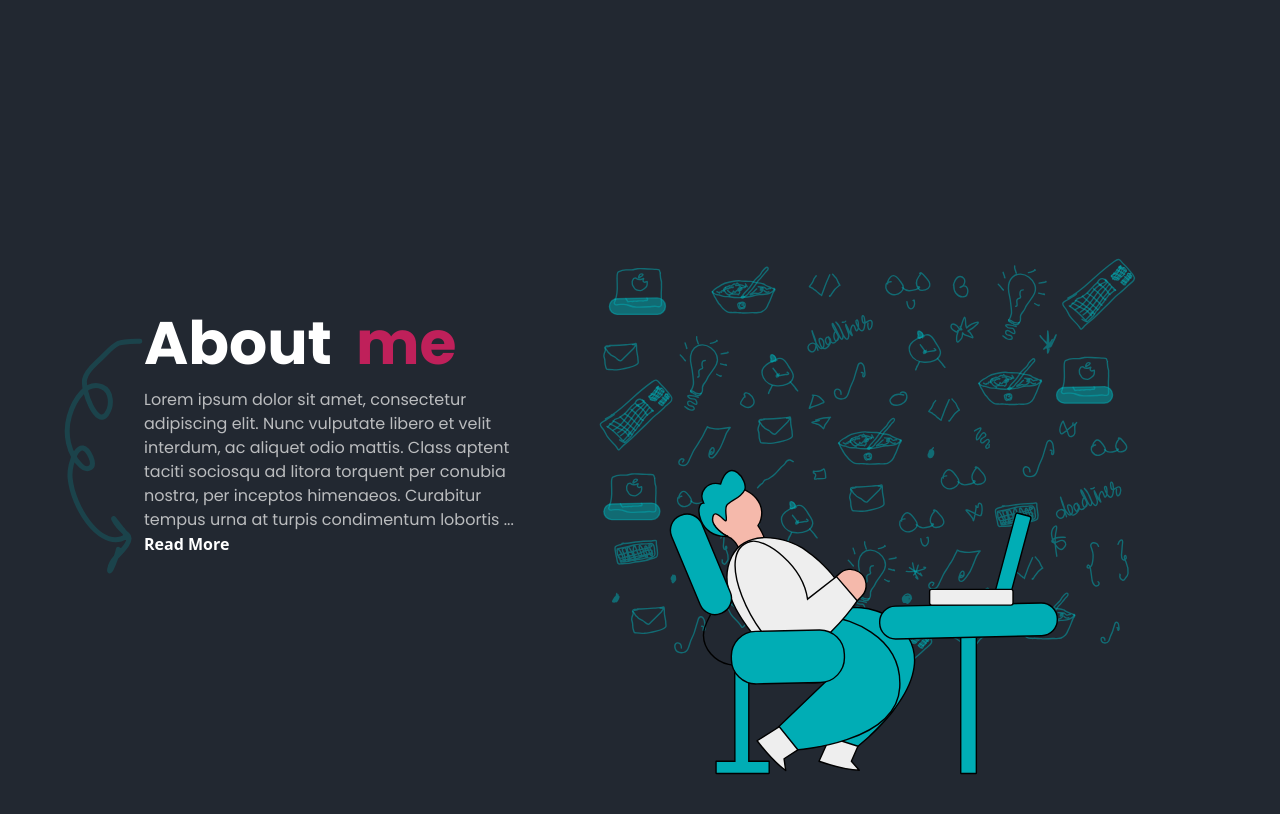
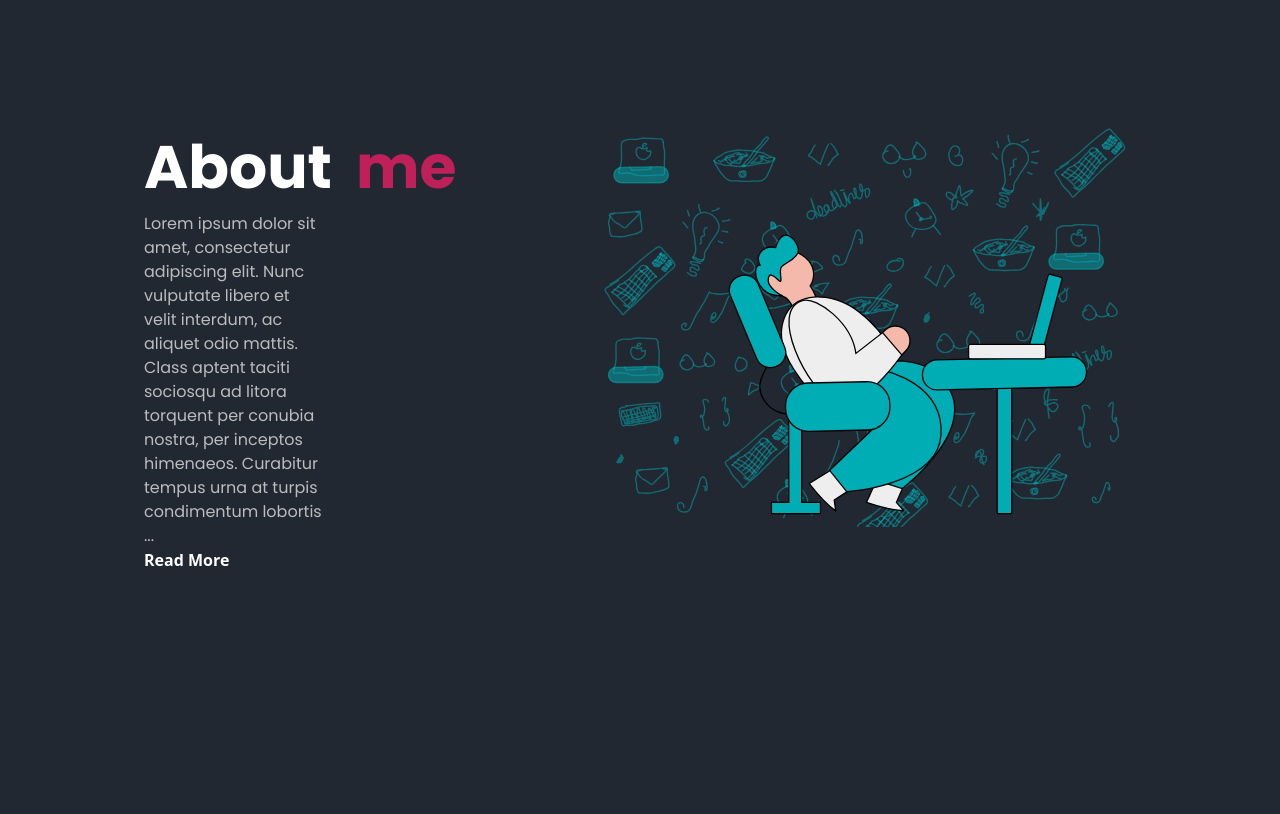
Before and after one commit to Mfonisorobert/portfolio_website, a React (Vite) app: page / in a window 1280 px wide. Shown: the part 760-1574 px from the top of the page. Built offline with nearby package versions, Linux system fonts and the light colour scheme.

Commit message:
finished with hero page

```diff
--- a/src/App.jsx
+++ b/src/App.jsx
@@ -71,25 +71,25 @@ import React from "react";
 
             {/* SECTION TWO */}
 
-            <div className="relative bg-[#222831] h-[100vh] flex flex-col items-start px-36 py-44">
+            <div className="relative bg-[#222831] h-[100vh] flex px-36">
 
                         {/* herovector */}
-                        <div className="w-[80%] relative">
+                        {/* <div className="w-[80%] relative">
                       <img
                         src="/herovector.svg"
                         className="w-[10%] object-cover absolute py-10 -ml-20 "
                         alt="vector"
                       />
 
-                    </div>
+                    </div> */}
 
                       {/* Hero Info */}
-                      <div>
+                      <div className='h-auto w-[50%]'>
                         <h1 className="flex text-[60px] text-[#FFFFFF] gap-6 font-extrabold font-poppins">
                         About<h3 className="text-[#bf205a]">me</h3>
                         </h1>
 
-                        <h3 className="w-[40%] text-[#EEEEEEBF] font-poppins">
+                        <h3 className="w-[40%] text-[#EEEEEEBF] font-poppins overflow-hidden">
                         Lorem ipsum dolor sit amet, consectetur adipiscing elit.
                         Nunc vulputate libero et velit interdum, ac aliquet odio mattis.
                         Class aptent taciti sociosqu ad litora torquent per conubia nostra,
@@ -117,22 +117,19 @@ import React from "react";
             </div>
 
                       {/* First Background */}
-                      <div className="w-[80%] relative right-28">
+                      <div className="w-[60%] relative ">
                       <img
                         src="/doodlesimage2.svg"
-                        className="w-[70%]   object-cover absolute -right-80 -bottom-28"
+                        className="w-[100%] object-cover relative "
                         alt="heropics"/>
                       </div>
-
-                        {/* Second Background */}
-                        <div className="w-[60%] flex items-center justify-center relative">
+                      {/* Second Background */}
                       <img
                         src="/heropics2.svg"
-                        className="w-[70%]   object-cover absolute -right-80 -mb-20"
+                        className="w-[30%]   object-cover absolute right-48 top-16"
                         alt="heropics"
                       />
-                    </div>
-                        </div>
+                      </div>
 
     </div>
   )
```
